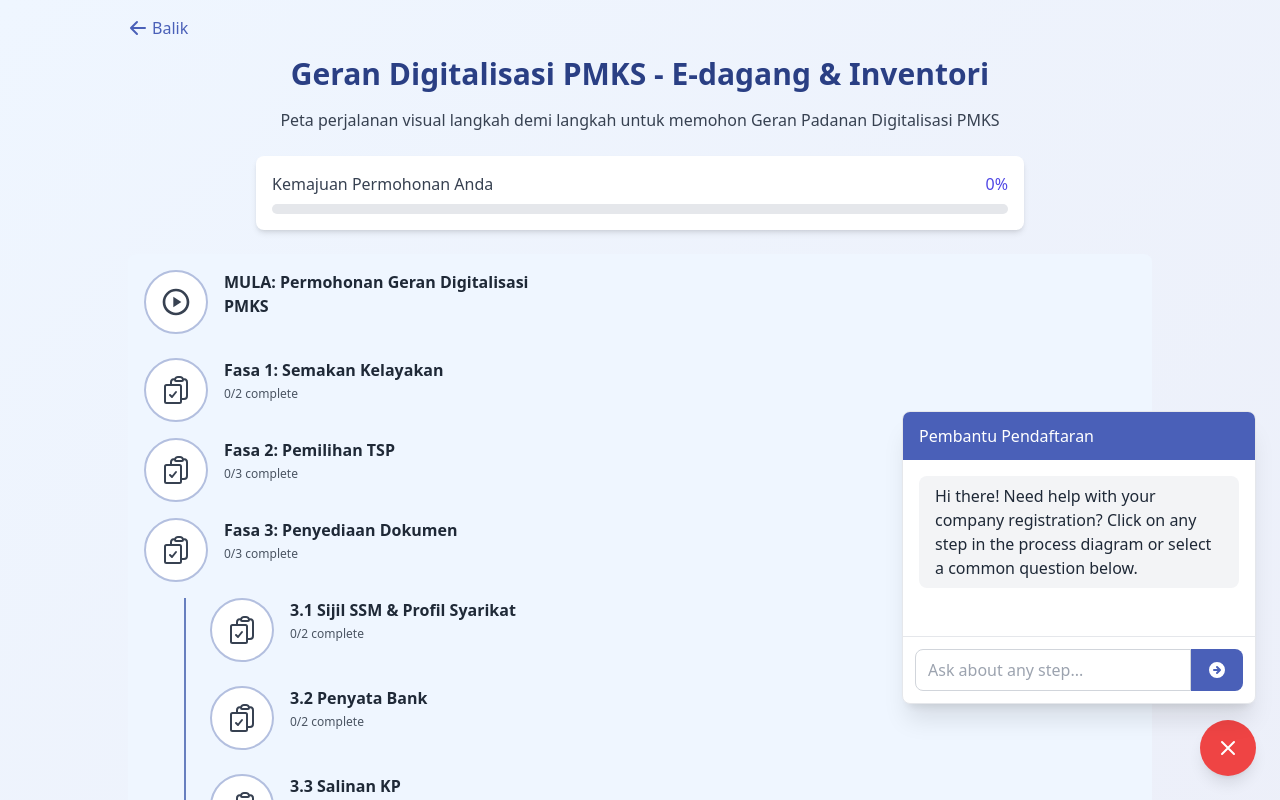
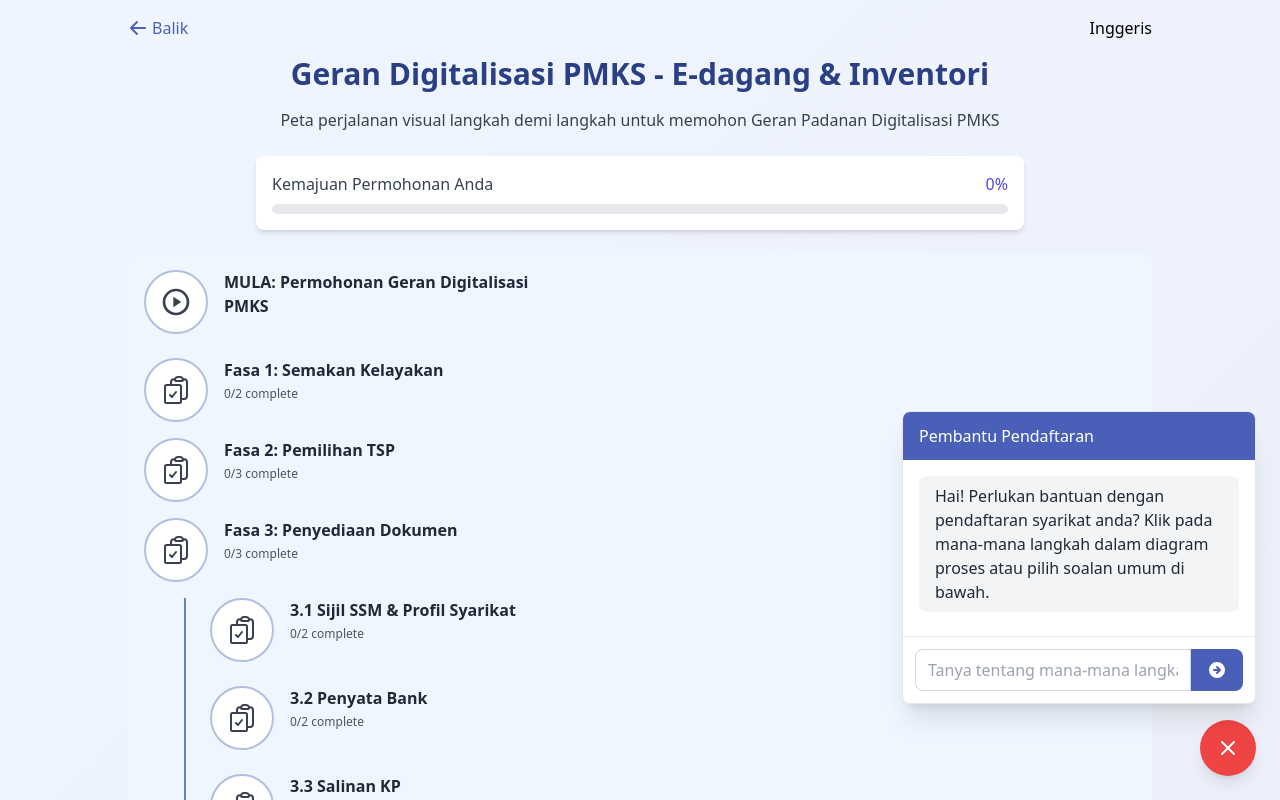
Before and after one commit to karmoonmn/clear-navi, a React (Vite) app: page /registration in a window 1280 px wide. Both pictures are taken after a click on the button 1228 px from the left and 748 px from the top of the page. Shown: the top 800 px of the page. Built offline with nearby package versions, Linux system fonts and the light colour scheme.

Commit message:
add button for switching language

```diff
--- a/src/App.jsx
+++ b/src/App.jsx
@@ -3,6 +3,7 @@ import RegistrationProcess from './pages/RegistrationProcess'
 import ChatbotPage from './pages/ChatbotPage'
 
 function App() {
+
   return (
     <Router>
       <Routes>
--- a/src/components/Chatbot.jsx
+++ b/src/components/Chatbot.jsx
@@ -90,7 +90,7 @@ const Chatbot = ({
                      value={newMessage}
                      onChange={(e) => setNewMessage(e.target.value)}
                      onKeyPress={(e) => e.key === 'Enter' && handleSendMessage()}
-                     placeholder={activeStep ? `Ask about ${activeStep.title}...` : "Ask about any step..."}
+                     placeholder={activeStep ? `${t('askAny')} ${activeStep.title}...` : t('askAnyStep')}
                      className="flex-1 border border-gray-300 rounded-l-lg px-3 py-2 focus:outline-none focus:ring-2 focus:ring-navyblue-500"
                   />
                   <button
--- a/src/lang/en/english.json
+++ b/src/lang/en/english.json
@@ -35,5 +35,8 @@
     "questionPlaceholder": "Type your question here...",
     "chatbotInitialMessage": "Welcome to the NaviClear! I'm here to help you with the application process. What would you like to know about the Digitalization Grant for E-commerce and Inventory Management?",
     "registrationAssistant": "Registration Assistant",
-    "step": "Step"
+    "step": "Step",
+    "chatInitialMessage": "Hi there! Need help with your company registration? Click on any step in the process diagram or select a common question below.",
+    "askAnyStep": "Ask about any step...",
+    "askAny": "Ask about"
 }
--- a/src/lang/ms/malay.json
+++ b/src/lang/ms/malay.json
@@ -35,5 +35,8 @@
   "questionPlaceholder": "Tulis soalan anda di sini...",
   "chatbotInitialMessage": "Selamat datang ke NaviClear! Saya di sini untuk membantu anda dengan proses permohonan. Apa yang ingin anda ketahui tentang Geran Digitalisasi untuk Pengurusan E-dagang dan Inventori?",
   "registrationAssistant": "Pembantu Pendaftaran",
-  "step": "Langkah"
+  "step": "Langkah",
+  "chatInitialMessage": "Hai! Perlukan bantuan dengan pendaftaran syarikat anda? Klik pada mana-mana langkah dalam diagram proses atau pilih soalan umum di bawah.",
+  "askAnyStep": "Tanya tentang mana-mana langkah...",
+  "askAny": "Tanya tentang"
 }
--- a/src/pages/RegistrationProcess.jsx
+++ b/src/pages/RegistrationProcess.jsx
@@ -6,15 +6,23 @@ import ProgressBar from '../components/ProgressBar';
 import SimpleFlowDiagram from '../components/SimpleFlowDiagram';
 import Chatbot from '../components/Chatbot';
 import ChatService from '../services/ChatService';
+import { LanguageCode } from '../lang/LanguageCode';
 
 export default function RegistrationProcess() {
-   const { t } = useTranslation();
+   const { t, i18n: {changeLanguage, language} } = useTranslation();
+  const [currentLanguage, setCurrentLanguage] = useState(language)
+
+  const handleChangeLanguage = () => {
+      const newLanguage = currentLanguage === LanguageCode.ENGLISH ? LanguageCode.MELAYU : LanguageCode.ENGLISH;
+      setCurrentLanguage(newLanguage);
+      changeLanguage(newLanguage);
+   }
    const navigate = useNavigate();
    const [steps, setSteps] = useState([]);
    const [activeStep, setActiveStep] = useState(null);
    const [chatbotOpen, setChatbotOpen] = useState(false);
    const [chatMessages, setChatMessages] = useState([
-      ChatService.getInitialMessage()
+      ChatService.getInitialMessage(t)
    ]);
    const [newMessage, setNewMessage] = useState('');
    const [suggestedQuestions, setSuggestedQuestions] = useState([]);
@@ -199,7 +207,7 @@ export default function RegistrationProcess() {
       <div className="w-full min-h-screen bg-gradient-to-br from-blue-50 to-navyblue-50 font-sans p-4">
          <div className="max-w-5xl mx-auto">
             {/* Back to Chatbot Button */}
-            <div className="mb-4">
+            <div className="mb-4 flex justify-between items-center">
                <button
                   onClick={() => navigate('/')}
                   className="flex items-center text-navyblue-600 hover:text-navyblue-800 font-medium"
@@ -208,6 +216,9 @@ export default function RegistrationProcess() {
                      <path fillRule="evenodd" d="M9.707 16.707a1 1 0 01-1.414 0l-6-6a1 1 0 010-1.414l6-6a1 1 0 011.414 1.414L5.414 9H17a1 1 0 110 2H5.414l4.293 4.293a1 1 0 010 1.414z" clipRule="evenodd" />
                   </svg>
                   {t('back')}
+               </button>
+               <button onClick={handleChangeLanguage}>
+                  {currentLanguage === LanguageCode.MELAYU ? 'Inggeris' : 'Malay'}
                </button>
             </div>
 
--- a/src/services/ChatService.js
+++ b/src/services/ChatService.js
@@ -52,7 +52,7 @@ const stepResponses = {
   },
 };
 
-const ChatService = {
+export const ChatService = {
   getResponseForQuestion: (question, activeStep) => {
     if (!question.trim()) return null;
 
@@ -132,10 +132,10 @@ const ChatService = {
     return stepResponses[stepId] ? Object.keys(stepResponses[stepId]) : [];
   },
 
-  getInitialMessage: () => {
+  getInitialMessage: (t) => {
     return {
       sender: "bot",
-      text: "Hi there! Need help with your company registration? Click on any step in the process diagram or select a common question below.",
+      text: t('chatInitialMessage'),
     };
   },
 
```
